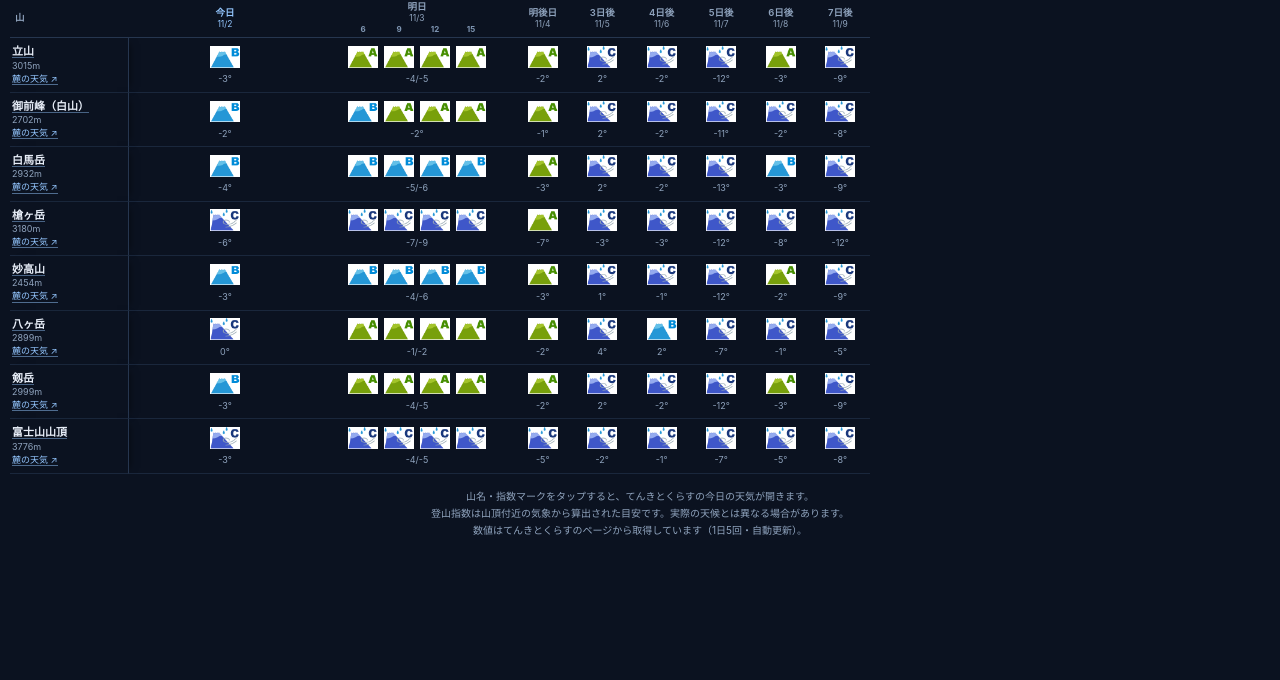
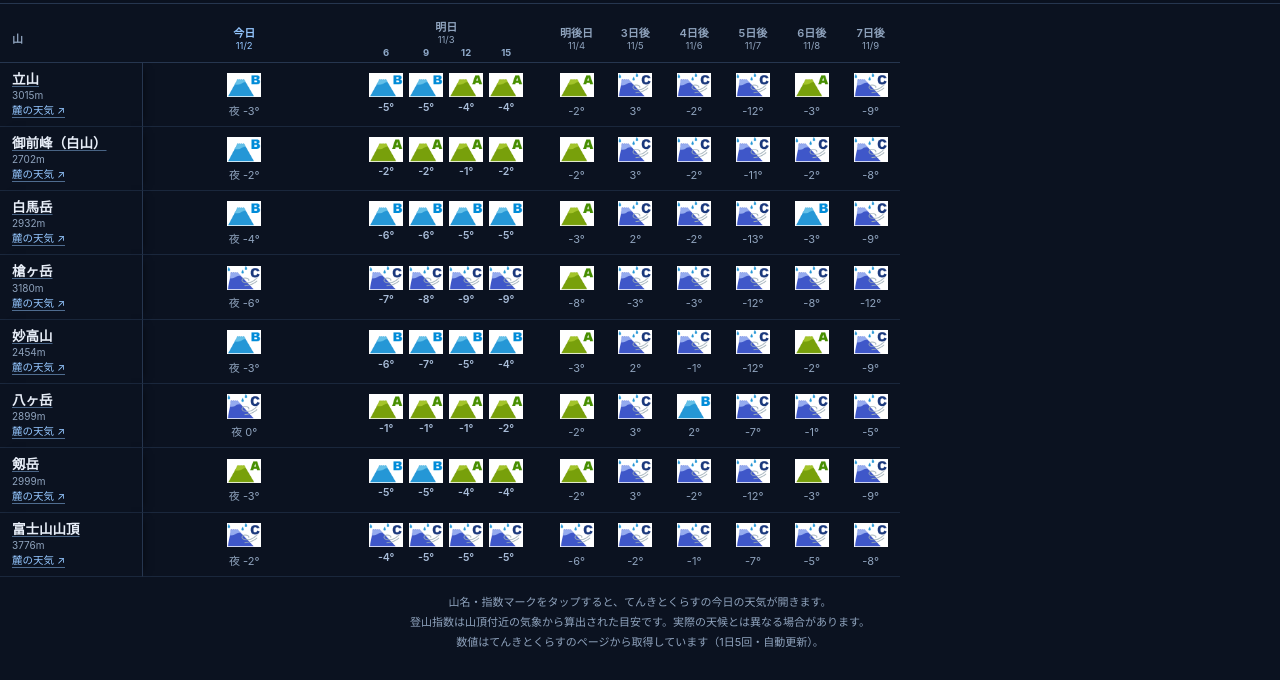
Before and after one commit to hekominet-del/tenkura-list, a plain HTML site: page public/index.html in a window 1280 px wide. Shown: the part 162-842 px from the top of the page. Before the commit the page ends 800 px from the top, so only its background shows below. Drawn offline with Linux system fonts and the light colour scheme.

Commit message:
今日明日の気温を時刻ごとに表示（データにhour_tempを追加）・文字とアイコンを拡大・固定列の重なり修正（SW v13）

```diff
--- a/public/index.html
+++ b/public/index.html
@@ -30,10 +30,10 @@
     border-radius:10px;padding:6px 10px;font-size:12px;display:flex;align-items:center;gap:4px}
   .btn:active{background:var(--card2)}
   .meta{font-size:11px;color:var(--muted);margin-top:6px;display:flex;gap:10px;flex-wrap:wrap}
-  .legend{display:flex;align-items:center;gap:10px;font-size:11px;color:var(--muted);margin-top:6px;flex-wrap:wrap;row-gap:3px}
+  .legend{display:flex;align-items:center;gap:10px;font-size:12px;color:var(--muted);margin-top:6px;flex-wrap:wrap;row-gap:4px}
   .legend span{display:inline-flex;align-items:center;gap:3px}
-  .legend img{height:auto;width:24px;display:block}
-  .legend .note{margin-left:auto;font-size:9px;line-height:1.3;text-align:right;letter-spacing:-.02em}
+  .legend img{height:auto;width:28px;display:block}
+  .legend .note{margin-left:auto;font-size:10px;line-height:1.35;text-align:right;letter-spacing:-.02em}
   .quick{display:flex;gap:8px;margin-top:9px}
   .ql{flex:1;display:flex;align-items:center;justify-content:center;gap:6px;text-decoration:none;
     background:var(--card);border:1px solid var(--line);color:var(--fg);
@@ -44,45 +44,48 @@
     box-shadow:0 2px 10px rgba(37,99,235,.35);font-size:13.5px}
   .ql-primary svg{width:18px;height:18px}
 
-  .wrap{padding:10px 10px 0;overflow-x:auto;-webkit-overflow-scrolling:touch}
+  .wrap{padding:10px 0 0;overflow-x:auto;-webkit-overflow-scrolling:touch}
   /* 1行＝1山。山名＋麓の天気は左に固定（sticky）して、アイコンの列だけ横スクロールする */
-  table{border-collapse:separate;border-spacing:0;width:100%;table-layout:fixed;max-width:860px;min-width:636px}
-  thead th{position:sticky;top:0;background:var(--bg);font-weight:600;font-size:9.5px;
-    color:var(--muted);padding:3px 0;text-align:center;border-bottom:1px solid var(--line);white-space:nowrap;z-index:7}
-  thead th.name{text-align:left;padding-left:5px;position:sticky;left:0;z-index:8;background:var(--bg);width:88px}
-  thead th.dw{width:142px}
-  thead th.dn{width:44px}
+  table{border-collapse:separate;border-spacing:0;width:100%;table-layout:fixed;max-width:900px;min-width:704px}
+  thead th{position:sticky;top:0;background:var(--bg);font-weight:600;font-size:11px;
+    color:var(--muted);padding:4px 0;text-align:center;border-bottom:1px solid var(--line);white-space:nowrap;z-index:7}
+  thead th.name{text-align:left;padding-left:12px;position:sticky;left:0;z-index:8;background:var(--bg);width:112px}
+  thead th.dw{width:158px}
+  thead th.dn{width:46px}
   thead th.today{color:#93c5fd}
-  thead .hd{display:block;font-weight:400;font-size:8.5px}
-  thead .ticks{display:flex;justify-content:center;gap:6px;margin-top:1px}
-  thead .ticks i{width:30px;text-align:center;font-style:normal;font-size:8px;color:#7f96b3;font-weight:700}
-  tbody td{border-bottom:1px solid rgba(38,54,79,.6);padding:5px 0;text-align:center;vertical-align:top}
+  thead .hd{display:block;font-weight:400;font-size:9.5px}
+  thead .ticks{display:flex;justify-content:center;gap:6px;margin-top:2px}
+  thead .ticks i{width:34px;text-align:center;font-style:normal;font-size:9.5px;color:#8fa9c9;font-weight:700}
+  tbody td{border-bottom:1px solid rgba(38,54,79,.6);padding:7px 0;text-align:center;vertical-align:top}
   td.name{text-align:left;position:sticky;left:0;background:var(--bg);z-index:5;
-    padding:7px 4px 7px 2px;border-right:1px solid var(--line);width:88px;max-width:88px;
+    padding:8px 6px 8px 12px;border-right:1px solid var(--line);width:112px;max-width:112px;
     box-shadow:6px 0 8px -6px rgba(0,0,0,.55)}
-  .mname{font-size:11px;font-weight:700;line-height:1.2;display:-webkit-box;
-    -webkit-line-clamp:2;-webkit-box-orient:vertical;overflow:hidden;max-width:84px;
+  .mname{font-size:13.5px;font-weight:700;line-height:1.2;display:-webkit-box;
+    -webkit-line-clamp:2;-webkit-box-orient:vertical;overflow:hidden;max-width:104px;
     color:var(--fg);text-decoration:underline;
     text-decoration-color:rgba(147,197,253,.45);text-decoration-thickness:1px;text-underline-offset:2px}
-  .msub{font-size:9px;color:var(--muted);display:block;margin-top:1px}
-  .flink{display:block;margin-top:2px;font-size:9px;line-height:1.25;color:#93c5fd;
+  .msub{font-size:10px;color:var(--muted);display:block;margin-top:2px}
+  .flink{display:block;margin-top:3px;font-size:10.5px;line-height:1.25;color:#93c5fd;
     text-decoration:none;white-space:nowrap;width:max-content;
     border-bottom:1px solid rgba(147,197,253,.5)}
+  /* 横スクロール時にアイコンが固定列の上に描かれないよう、日付セルは必ず下の層に置く */
+  td.cell{position:relative;z-index:1}
   td.cell a{display:flex;flex-direction:column;align-items:center;justify-content:flex-start;
     gap:2px;text-decoration:none;color:inherit}
   td.cell a:active{opacity:.6}
-  .badge{display:inline-flex;align-items:center;justify-content:center;width:30px;height:27px}
-  .badge img{width:30px;height:auto;display:block}
-  .bN{background:#2b3a52;color:var(--muted);font-size:11px;border-radius:7px;width:28px;height:27px}
-  .tmp{display:block;font-size:9px;color:var(--muted);margin-top:2px;line-height:1}
-  /* 今日・明日：6/9/12/15時の4マークを1列に。時刻は表の見出しに同じ幅で並べる（.hr と .ticks i を同じ30pxに） */
+  .badge{display:inline-flex;align-items:center;justify-content:center;width:34px;height:31px}
+  .badge img{width:34px;height:auto;display:block}
+  .bN{background:#2b3a52;color:var(--muted);font-size:12px;border-radius:8px;width:32px;height:31px}
+  .tmp{display:block;font-size:11px;color:var(--muted);margin-top:3px;line-height:1}
+  /* 今日・明日：6/9/12/15時の4マーク＋時刻ごとの気温が縦に並ぶ。目盛りは .ticks i と同じ34px幅 */
   .hrs{display:flex;justify-content:center;gap:6px}
-  .hr{width:30px;display:flex;justify-content:center}
+  .hr{width:34px;display:flex;flex-direction:column;align-items:center;gap:2px}
+  .ht{font-size:10.5px;color:#a8bcd8;line-height:1;font-weight:600}
   tr.err td{color:var(--C);font-size:11px}
 
   .empty{padding:40px 20px;text-align:center;color:var(--muted);font-size:13px;line-height:1.7}
-  .scrollhint{display:none;text-align:center;font-size:9.5px;color:var(--muted);padding:5px 0 0}
-  footer{text-align:center;font-size:10px;color:var(--muted);padding:14px 20px 4px;line-height:1.7}
+  .scrollhint{display:none;text-align:center;font-size:11px;color:var(--muted);padding:7px 0 0}
+  footer{text-align:center;font-size:11px;color:var(--muted);padding:16px 20px 4px;line-height:1.8}
   .spin{padding:34px;text-align:center;color:var(--muted);font-size:12.5px}
 </style>
 </head>
@@ -116,7 +119,7 @@
     <span><img src="img/mnt1.gif" alt="A適">適</span>
     <span><img src="img/mnt2.gif" alt="Bやや不適">やや不適</span>
     <span><img src="img/mnt3.gif" alt="C不適">不適</span>
-    <span class="note">今日・明日＝左から6・9・12・15時<br>明後日以降＝日中(6-15時)の最悪値</span>
+    <span class="note">今日・明日＝左から6・9・12・15時<br>アイコンの下は山頂付近の気温<br>明後日以降＝日中(6-15時)の最悪値</span>
   </div>
 </header>
 
@@ -197,22 +200,26 @@ function tempText(d){
     return `${Math.round(d.temp_max)}/${Math.round(d.temp_min)}`;
   return tempLabel(d.temp_max);
 }
-// 上段（今日・明日）：6・9・12・15時の4マーク。時刻は見出し側の目盛りに並ぶ。
-// 夕方以降はてんきとくらすが過ぎた時間を落とすので、4つとも無い日は従来どおり1マークに戻す。
+// 上段（今日・明日）：6・9・12・15時の4マーク＋その時刻の気温。時刻は見出し側の目盛りに並ぶ。
+// 夕方以降はてんきとくらすが過ぎた時間を落とすので、4つとも無い日は1マーク（日中の最悪/最高最低）に戻す。
 function hourCell(m, c, d, url){
-  const hrs = d.hours || {};
-  const inner = HOURS.some(([h])=>hrs[h])
-    ? '<span class="hrs">' + HOURS.map(([h]) =>
-        `<span class="hr" title="${m.name||m.code} ${c} ${+h}時${hrs[h]?'':'（発表なし）'}">${badge(hrs[h])}</span>`
-      ).join('') + '</span>'
-    : badge(d.index);
+  const hrs = d.hours || {}, ht = d.hour_temp || {};
+  // 今日の15時以降は6-15時のデータが消えるので、残り時間の値に「夜」と添えて1マークで出す
+  if(!HOURS.some(([h])=>hrs[h])) return dayCell(m, c, d, url, true);
+  const inner = '<span class="hrs">' + HOURS.map(([h]) => {
+    const t = ht[h];
+    const tt = (t===null || t===undefined) ? '' : `${Math.round(t)}°`;
+    return `<span class="hr" title="${m.name||m.code} ${c} ${+h}時 ${tt||'気温なし'}${hrs[h]?'':'（指数なし）'}">`
+      + `${badge(hrs[h])}<span class="ht">${tt}</span></span>`;
+  }).join('') + '</span>';
   return `<td class="cell"><a href="${url}" target="_blank" rel="noopener"
-    title="てんきとくらす：${m.name||m.code}の${c}の天気">${inner}<span class="tmp">${tempText(d)}</span></a></td>`;
+    title="てんきとくらす：${m.name||m.code}の${c}の天気">${inner}</a></td>`;
 }
-// 下段（明後日以降）：週間予報の1マーク＝日中6-15時の最悪値
-function dayCell(m, c, d, url){
+// 下段（明後日以降／夕方以降の今日）：週間予報の1マーク＝日中6-15時の最悪値、気温は日中6-15時の最高/最低
+function dayCell(m, c, d, url, night){
+  const t = tempText(d);
   return `<td class="cell"><a href="${url}" target="_blank" rel="noopener"
-    title="てんきとくらす：${m.name||m.code}の${c}の天気">${badge(d.index)}<span class="tmp">${tempText(d)}</span></a></td>`;
+    title="てんきとくらす：${m.name||m.code}の${c}の天気">${badge(d.index)}<span class="tmp">${t ? (night ? '夜 '+t : t) : ''}</span></a></td>`;
 }
 
 function render(){
--- a/public/sw.js
+++ b/public/sw.js
@@ -1,6 +1,6 @@
 // 山の天気まとめ - service worker
 // 方針: アプリ本体はキャッシュ優先、data.json はネットワーク優先（失敗時はキャッシュ）
-const CACHE = 'tenkura-v12';  // 画面を更新したら必ず上げる（キャッシュ優先のため）
+const CACHE = 'tenkura-v13';  // 画面を更新したら必ず上げる（キャッシュ優先のため）
 const SHELL = ['./', './index.html', './manifest.webmanifest',
   './icon-192.png', './icon-512.png', './icon-maskable-512.png', './apple-touch-icon.png',
   './img/mnt1.gif', './img/mnt2.gif', './img/mnt3.gif'];
--- a/web/sw.js
+++ b/web/sw.js
@@ -1,6 +1,6 @@
 // 山の天気まとめ - service worker
 // 方針: アプリ本体はキャッシュ優先、data.json はネットワーク優先（失敗時はキャッシュ）
-const CACHE = 'tenkura-v12';  // 画面を更新したら必ず上げる（キャッシュ優先のため）
+const CACHE = 'tenkura-v13';  // 画面を更新したら必ず上げる（キャッシュ優先のため）
 const SHELL = ['./', './index.html', './manifest.webmanifest',
   './icon-192.png', './icon-512.png', './icon-maskable-512.png', './apple-touch-icon.png',
   './img/mnt1.gif', './img/mnt2.gif', './img/mnt3.gif'];
```
Also changed, not shown: public/data.json (+1 -1 lines), web/index.html (+47 -40 lines), 1 other file.
